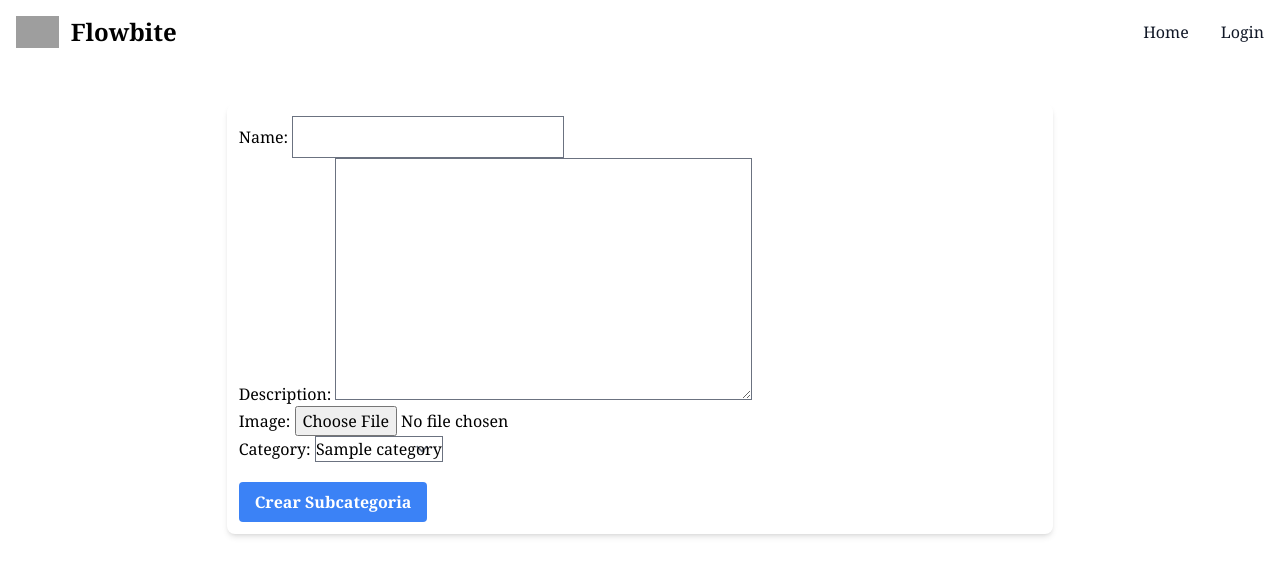
After one commit to jorgepalis/COMIDILIOS, a Django app: a page that uses templates/store2/crear-subcategoria.html in a window 1280 px wide. The commit adds this page. Shown: the top 576 px of the page. Run offline with Django 4.2, Linux system fonts and the light colour scheme; tables that the repository leaves empty hold one stand-in row (values such as "Sample post"); style sheets or scripts are compiled from the project's sources; some libraries are stand-ins or nearby versions; grey boxes are pictures that could not be loaded.

Commit message:
crear subcategorias

```diff
--- a/store/models.py
+++ b/store/models.py
@@ -24,11 +24,12 @@ class Shop(models.Model):
     reviews = models.CharField(max_length=255, blank=True, null=True)
     created_at = models.DateTimeField(auto_now_add=True)
     updated_at = models.DateTimeField(auto_now=True)
-    # slug = models.SlugField()
+    slug = models.SlugField(max_length=50, unique=True, blank=True)
 
     def save(self, *args, **kwargs):
-        if not self.slug:
+        if not self.slug or Shop.objects.filter(pk=self.pk, name=self.name).exists():
             self.slug = slugify(self.name)
+        super().save(*args, **kwargs)
 
     def __str__(self):
         return self.name
@@ -39,12 +40,17 @@ class SubCategory(models.Model):
     description = models.TextField(blank=True, null=True)
     image = models.ImageField(
         upload_to='subcategory_images/', blank=True, null=True)
-
     category = models.ForeignKey(
         'Category', on_delete=models.CASCADE, blank=True, null=True, related_name='main_sub_categories')
+    slug = models.SlugField(max_length=50, unique=True, blank=True)
 
     def __str__(self):
         return self.name
+
+    def save(self, *args, **kwargs):
+        if not self.slug or SubCategory.objects.filter(pk=self.pk, name=self.name).exists():
+            self.slug = slugify(self.name)
+        super().save(*args, **kwargs)
 
 
 class Category(models.Model):
@@ -56,6 +62,12 @@ class Category(models.Model):
 
     def __str__(self):
         return f'{self.name}'
+    slug = models.SlugField(blank=True, null=True)
+
+    def save(self, *args, **kwargs):
+        if not self.slug or Category.objects.filter(pk=self.pk, name=self.name).exists():
+            self.slug = slugify(self.name)
+        super().save(*args, **kwargs)
 
 
 class Tags(models.Model):
--- a/store2/urls.py
+++ b/store2/urls.py
@@ -12,6 +12,8 @@ urlpatterns = [
     path('actualizar-categoria/<int:pk>/',
          views.ActualizarCategoria.as_view(), name='actualizar-categoria'),
 
-    path('lista-subcategorias/<int:pk>',
+    path('lista-subcategorias/<slug>/',
          views.ListaSubCategorias.as_view(), name='lista-subcategorias'),
+    path('crear-subcategoria/<slug>/', views.CrearSubCategoria.as_view(),
+         name='crear-subcategoria'),
 ]
--- a/store2/views.py
+++ b/store2/views.py
@@ -65,7 +65,66 @@ class ActualizarCategoria(UpdateView):
 
 # vistas para subcategorias
 
+# lista de subcategorias
 class ListaSubCategorias(ListView):
     model = SubCategory
     template_name = 'store2/lista-subcategorias.html'
     context_object_name = 'subcategorias'
+
+    def get_queryset(self):
+        self.category = get_object_or_404(Category, slug=self.kwargs['slug'])
+        return SubCategory.objects.filter(category=self.category)
+
+    def get_context_data(self, **kwargs):
+        context = super().get_context_data(**kwargs)
+        context['category'] = self.category
+        return context
+
+# crear subcategoria
+
+
+class CrearSubCategoria(CreateView):
+    model = SubCategory
+    form_class = SubcategoryForm
+    template_name = 'store2/crear-subcategoria.html'
+    success_url = reverse_lazy('store2:lista-categorias')
+
+    def dispatch(self, *args, **kwargs):
+        # Verifica que la categoría existe
+        self.category = get_object_or_404(Category, slug=self.kwargs['slug'])
+        return super().dispatch(*args, **kwargs)
+
+    def get_initial(self):
+        initial = super().get_initial()
+        initial['category'] = self.category
+        return initial
+
+    def get_form(self, form_class=None):
+        form = super().get_form(form_class)
+        form.fields['category'].queryset = Category.objects.filter(
+            pk=self.category.pk)
+        form.fields['category'].initial = self.category
+        form.fields['category'].widget.attrs['readonly'] = True
+        return form
+
+    def post(self, request, *args, **kwargs):
+        name = request.POST.get('name')
+        if SubCategory.objects.filter(name=name).exists():
+            messages.error(request, 'La subcategoría ya existe')
+            return redirect('store2:crear-subcategoria', slug=self.kwargs['slug'])
+        return super().post(request, *args, **kwargs)
+
+    def form_valid(self, form):
+        form.instance.category = self.category
+        messages.success(self.request, 'Subcategoría creada correctamente')
+        return super().form_valid(form)
+
+    def form_invalid(self, form):
+        messages.error(self.request, 'Error al crear la subcategoría')
+        return super().form_invalid(form)
+
+    def get_context_data(self, **kwargs):
+        context = super().get_context_data(**kwargs)
+        context['category'] = get_object_or_404(
+            Category, slug=self.kwargs['slug'])
+        return context
--- /dev/null
+++ b/templates/store2/crear-subcategoria.html
@@ -0,0 +1,20 @@
+{% extends "main/base.html" %}
+{% load static %}
+{% load static tailwind_tags %}
+
+{% block title %}
+<title>Crear Subcategoria</title>
+{% endblock title %}
+
+{% block main %}
+
+<div class="flex overflow-x-auto mt-10 items-center justify-center mx-5 flex-col">
+    <form action="{% url 'store2:crear-subcategoria' category.slug %}" method="post" class="rounded-lg shadow-md w-2/3 p-3 mb-10">
+        {% csrf_token %}
+        {{form.as_p}}
+        <button type="submit" class="bg-blue-500 mt-5 hover:bg-blue-700 text-white font-bold py-2 px-4 rounded">Crear Subcategoria</button>
+    </form>
+
+</div>
+
+{% endblock main %}
--- a/templates/store2/eliminar-categoria.html
+++ b/templates/store2/eliminar-categoria.html
@@ -10,12 +10,12 @@
 {% block main %}
 <div class="flex overflow-x-auto shadow-md sm:rounded-lg items-center justify-center mx-6 mt-7 flex-col gap-5">
     <h1>¿Estás seguro de que deseas eliminar la categoria "{{ categoria.nombre }}"?</h1>
-    <form method="post" action="{% url 'productos:eliminar-categoria' categoria.id  %}" class="flex flex-col">
+    <form method="post" action="{% url 'store2:eliminar-categoria' object.id  %}" class="flex flex-col">
         {% csrf_token %}
         <div>
             <button type="submit" name="confirmar" type="submit" class="focus:outline-none text-white bg-red-700 hover:bg-red-800 focus:ring-4 focus:ring-red-300 font-medium rounded-lg text-sm px-5 py-2.5 me-2 mb-2 dark:bg-red-600 dark:hover:bg-red-700 dark:focus:ring-red-900">Confirmar</button>
 
-            <a href="{% url 'productos:lista-categorias' %}" class="focus:outline-none text-white bg-green-700 hover:bg-green-800 focus:ring-4 focus:ring-green-300 font-medium rounded-lg text-sm px-5 py-2.5 me-2 mb-2 dark:bg-green-600 dark:hover:bg-green-700 dark:focus:ring-green-800">Cancelar</a>
+            <a href="{% url 'store2:lista-categorias' %}" class="focus:outline-none text-white bg-green-700 hover:bg-green-800 focus:ring-4 focus:ring-green-300 font-medium rounded-lg text-sm px-5 py-2.5 me-2 mb-2 dark:bg-green-600 dark:hover:bg-green-700 dark:focus:ring-green-800">Cancelar</a>
         </div>
 
     </form>
--- a/templates/store2/lista-categorias.html
+++ b/templates/store2/lista-categorias.html
@@ -51,7 +51,7 @@
                 <th class="px-6 py-4">
                     <a href="{% url 'store2:actualizar-categoria' categoria.id %}" class="font-medium text-blue-600 dark:text-blue-500 hover:underline mr-3">Edit</a>
                     <a href="{% url 'store2:eliminar-categoria' categoria.id %}" class="font-medium text-red-600 dark:text-red-700 hover:underline mr-3">Delete</a>
-                    <a href="{% url 'store2:lista-subcategorias' categoria.id %}" class="font-medium text-green-600 dark:text-green-700 hover:underline ml-3">Subcategorias</a>
+                    <a href="{% url 'store2:lista-subcategorias' categoria.slug %}" class="font-medium text-green-600 dark:text-green-700 hover:underline ml-3">Subcategorias</a>
 
                     {% comment %} <button data-modal-target="modal-eliminar-{{ producto.id }}" data-modal-toggle="modal-eliminar-{{ producto.id }}" class="font-medium text-red-600 dark:text-red-700 hover:underline">Delete</button> {% endcomment %}
                 </th>
--- a/templates/store2/lista-subcategorias.html
+++ b/templates/store2/lista-subcategorias.html
@@ -11,7 +11,7 @@
 
 
 <div class="flex items-center justify-center mt-20 ">
-    <a href="{% url 'store2:crear-categoria' %}" class="bg-blue-500 hover:bg-blue-700 text-white font-bold py-2 px-4 rounded">Crear Categoria</a>
+    <a href="{% url 'store2:crear-subcategoria' category.slug %}" class="bg-blue-500 hover:bg-blue-700 text-white font-bold py-2 px-4 rounded">Crear Subcategoria</a>
 </div>
 
 <!-----------------------tabla productos------------------------------------------>
@@ -42,7 +42,9 @@
                 </th>
 
                 <td class="px-6 py-4">
-                    {{ subcategoria.main_categories|capfirst }}
+                    {{ subcategoria.category|capfirst }}
+
+
                 </td>
 
                 <th class="px-6 py-4">
```
Also changed, not shown: Auth/Auth-local/__init__.py (deleted), Auth/Auth-local/urls.py (deleted), Auth/Auth-local/views.py (deleted), store/migrations/0042_category_slug_shop_slug_subcategory_slug.py (added).
